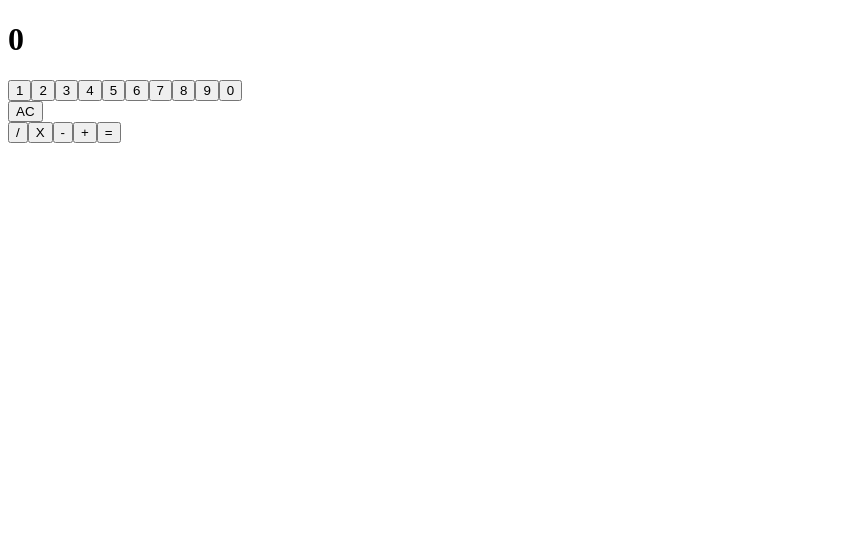
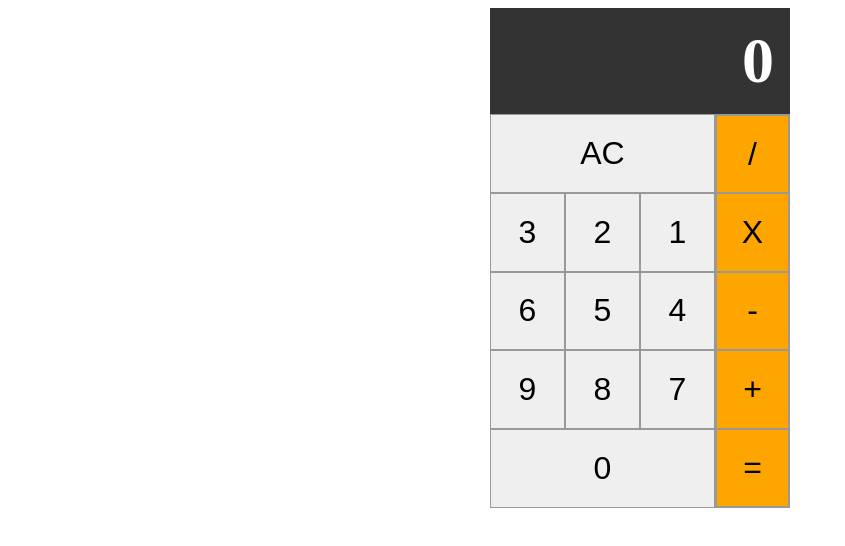
Before and after one commit to next-step/react-calculator, a React (Vite) app: page / in a window 1280 px wide. Shown: the top 546 px of the page, without its empty margins (0-845 px from the left). Built offline with nearby package versions, Linux system fonts and the light colour scheme.

Commit message:
feat,style:연산 결과 로직 구현 ,css구현

```diff
--- a/src/Calculator.jsx
+++ b/src/Calculator.jsx
@@ -1,27 +1,67 @@
 import Operator from "./Component/Operator";
 import AcButton from "./Component/AcButton";
-import Number from "./Component/Number";
+import NumberFlex from "./Component/NumberFlex";
 import { useState } from "react";
+
 function Calculotor() {
   const [expression, setExpression] = useState([0]);
   const [numberCnt, setNumberCnt] = useState(0);
+
   return (
-    <div className="calculator">
-      <h1 id="total">{expression}</h1>
-      <Number
+    <div
+      id="app"
+      style={{
+        height: "100vh",
+        display: "flex",
+        justifyContent: "center",
+      }}>
+      <div
+        className="calculator"
+        style={{
+          width: "300px",
+          display: "grid",
+          gridTemplateAreas:
+            "'total total total total' 'modif modif modif oper' 'digit digit digit oper' 'digit digit digit oper' 'digit digit digit oper' 'digit digit digit oper'",
+          gridAutoColumns: "1fr",
+          gridAutoRows: "1fr",
+          height: "500px",
+        }}>
+        <h1
+          id="total"
+          style={{
+            gridArea: "total",
+            backgroundColor: "#333",
+            color: "white",
+            margin: "0",
+            padding: "1rem",
+            display: "flex",
+            justifyContent: "flex-end",
+            alignItems: "flex-end",
+            fontSize: "4rem",
+          }}>
+          {expression}
+        </h1>
+        <NumberFlex
           handleNumber={(number) => {
+            let newExpression = expression;
+            if (numberCnt === 0 && expression[expression.length - 1] === 0) {
+              newExpression = expression.slice(0, expression.length - 1);
+              console.log("newExpression", newExpression);
+              setExpression([...newExpression, number]);
+              return;
+            }
+
             numberCnt < 3
               ? (setExpression([...expression, number]),
                 setNumberCnt((prevCnt) => prevCnt + 1))
               : (() => {
                   alert("숫자는 3자리까지만 가능합니다~");
-                throw new Error("숫자는 3자리까지만 가능합니다~");
                 })();
           }}
         />
         <AcButton
           handleAc={() => {
-          setExpression([]);
+            setExpression([0]);
             setNumberCnt(0);
           }}
         />
@@ -35,7 +75,34 @@ function Calculotor() {
                 ]);
             setNumberCnt(0);
           }}
+          handleCalculate={() => {
+            const expressionStr = expression.join("");
+            let result = 0;
+            const [num1, operator, num2] = expressionStr.split(/([+\-X/])/);
+            const number1 = Number(num1);
+            const number2 = Number(num2);
+            switch (operator) {
+              case "+":
+                result = number1 + number2;
+                break;
+              case "-":
+                result = number1 - number2;
+                break;
+              case "X":
+                result = number1 * number2;
+                break;
+              case "/":
+                number2 !== 0
+                  ? (result = number1 / number2)
+                  : (result = "INFINITY");
+            }
+            result = Math.floor(result);
+            setExpression([result]);
+            setNumberCnt(result.length);
+            console.log("numberCnt", numberCnt);
+          }}
         />
+      </div>
     </div>
   );
 }
--- a/src/Component/AcButton.jsx
+++ b/src/Component/AcButton.jsx
@@ -1,12 +1,24 @@
+import StyledButton from "./StyledButton";
+
 function AcButton({ handleAc }) {
+  const modifiers = {
+    gridArea: "modif",
+    gridAutoFlow: "column",
+    gridAutoColumns: "1fr",
+    width: "100%",
+    height: "100%",
+  };
+  const subgrid = {
+    display: "flex",
+  };
+
   return (
     <>
-      <div className="modifiers subgrid">
-        <button className="modifier" onClick={handleAc}>
-          AC
-        </button>
+      <div className="modifiers subgrid" style={{ ...subgrid, ...modifiers }}>
+        <StyledButton handleFunc={handleAc} param={"AC"} props={modifiers} />
       </div>
     </>
   );
 }
+
 export default AcButton;
--- a/src/Component/Number.jsx
+++ /dev/null
@@ -1,20 +0,0 @@
-import { useState } from "react";
-import NumberButton from "./NumberButton";
-
-function Number({ handleNumber }) {
-  const [numbers] = useState([1, 2, 3, 4, 5, 6, 7, 8, 9, 0]);
-
-  return (
-    <div className="digits flex">
-      {numbers.map((number) => (
-        <NumberButton
-          key={number}
-          number={number}
-          handleAddNumber={() => handleNumber(number)}
-        />
-      ))}
-    </div>
-  );
-}
-
-export default Number;
--- a/src/Component/NumberButton.jsx
+++ /dev/null
@@ -1,11 +0,0 @@
-function NumberButton({ number, handleAddNumber }) {
-  console.log(number, "check", handleAddNumber);
-
-  return (
-    <button className="digit" onClick={handleAddNumber}>
-      {number}
-    </button>
-  );
-}
-
-export default NumberButton;
--- /dev/null
+++ b/src/Component/NumberFlex.jsx
@@ -0,0 +1,31 @@
+import { useState } from "react";
+import StyledButton from "./StyledButton";
+
+function NumberFlex({ handleNumber }) {
+  const [numbers] = useState([1, 2, 3, 4, 5, 6, 7, 8, 9, 0]);
+  const digitsButton = {
+    backgroundColor: "#efefef",
+    flex: "1 0 30%",
+  };
+  return (
+    <div
+      className="digits flex"
+      style={{
+        gridArea: "digit",
+        display: "flex",
+        flexWrap: "wrap",
+        flexDirection: "row-reverse",
+      }}>
+      {numbers.map((number) => (
+        <StyledButton
+          key={number}
+          param={number}
+          handleFunc={() => handleNumber(number)}
+          props={digitsButton}
+        />
+      ))}
+    </div>
+  );
+}
+
+export default NumberFlex;
--- a/src/Component/Operator.jsx
+++ b/src/Component/Operator.jsx
@@ -1,16 +1,32 @@
-function Operator({ handleOperation }) {
-  const operations = ["/", "X", "-", "+", "="];
+function Operator({ handleOperation, handleCalculate }) {
+  const operations = ["/", "X", "-", "+"];
+  const style = {
+    fontSize: "2rem",
+    border: "0.5px solid #98999b",
+    backgroundColor: "orange",
+  };
+
+  const subgrid = {
+    display: "grid",
+    gridArea: "oper",
+    gridAutoFlow: "col",
+    gridAutoColumns: "1fr",
+  };
 
   return (
-    <div className="operations subgrid">
+    <div className="operations subgrid" style={{ ...subgrid, ...style }}>
       {operations.map((operation) => (
         <button
           key={operation}
           className="operation"
-          onClick={() => handleOperation(operation)}>
+          onClick={() => handleOperation(operation)}
+          style={style}>
           {operation}
         </button>
       ))}
+      <button key={4} onClick={handleCalculate} style={style}>
+        =
+      </button>
     </div>
   );
 }
--- a/src/Component/OperatorButton.jsx
+++ /dev/null
@@ -1,6 +0,0 @@
-function NumberButton(operator, handleOperator) {
-  console.log(operator, handleOperator);
-  return <>operatorButton</>;
-}
-
-export default NumberButton;
--- /dev/null
+++ b/src/Component/StyledButton.jsx
@@ -0,0 +1,14 @@
+function StyledButton({ param, handleFunc, props }) {
+  const style = {
+    fontSize: "2rem",
+    border: "0.5px solid #98999b",
+  };
+  const newstyle = { ...style, ...props };
+  return (
+    <button style={newstyle} onClick={handleFunc}>
+      {param}
+    </button>
+  );
+}
+
+export default StyledButton;
```
Lines whose indentation alone changed are shown as unchanged.
